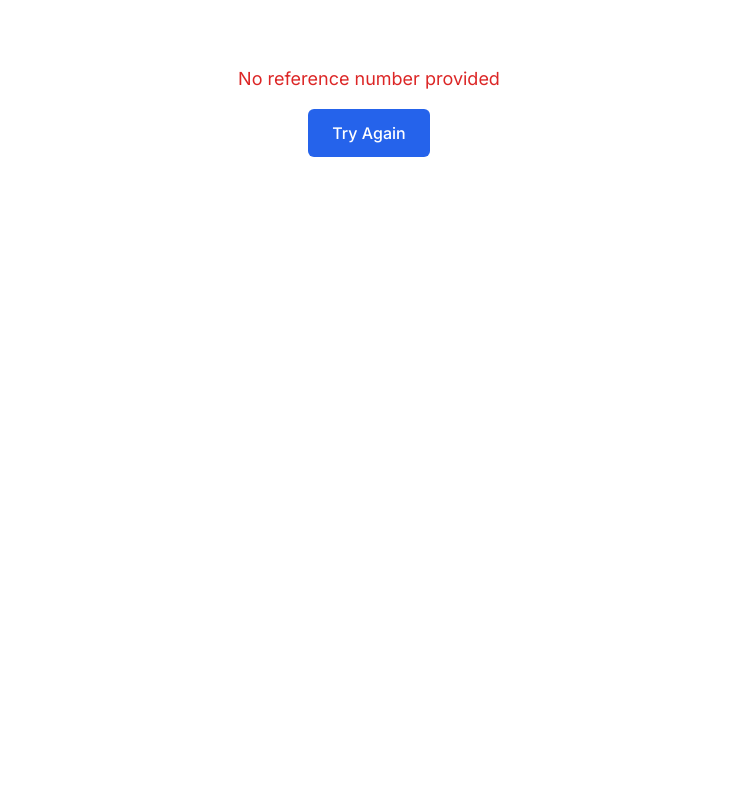
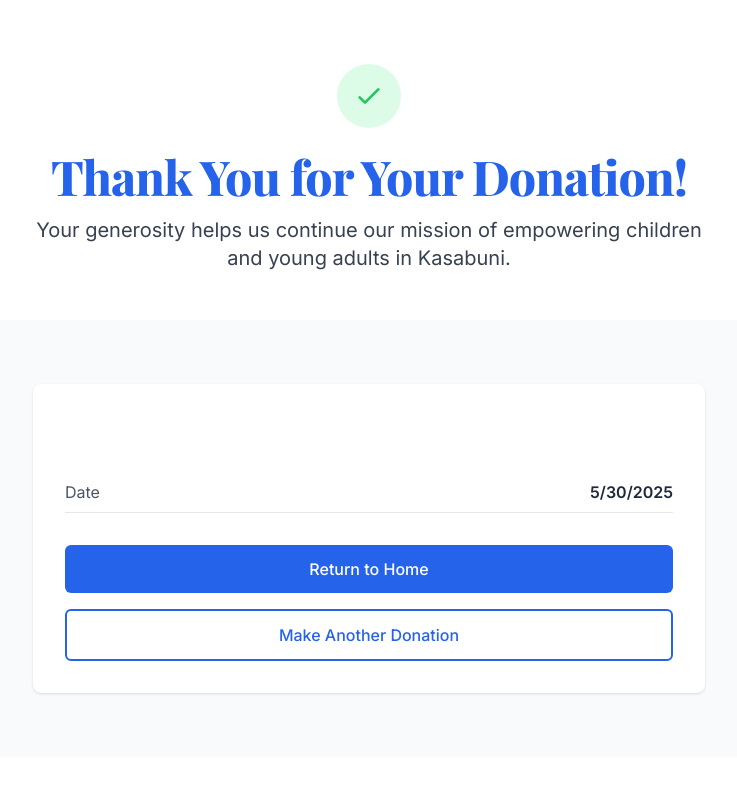
Before and after one commit to Alphonce9m/hands-of-help-children-s-organization, a Next.js app: page /donate/thank-you in a window 1280 px wide. Shown: the top 800 px of the page, without its empty margins (271-1008 px from the left). Built offline with nearby package versions, Linux system fonts and the light colour scheme; a web font is replaced by a local one.

Commit message:
fix: Remove static export and update donation handling

```diff
--- a/next.config.js
+++ b/next.config.js
@@ -9,7 +9,6 @@ const nextConfig = {
         hostname: '**',
       },
     ],
-    unoptimized: true,
   },
   webpack: (config, { isServer }) => {
     // Exclude scripts directory from build
@@ -18,9 +17,7 @@ const nextConfig = {
       use: 'ignore-loader'
     });
     return config;
-  },
-  output: 'export',
-  trailingSlash: true,
+  }
 }
 
 module.exports = nextConfig
--- a/src/app/donate/thank-you/page.tsx
+++ b/src/app/donate/thank-you/page.tsx
@@ -1,79 +1,17 @@
 'use client';
 
-import { FC, useEffect, useState, Suspense } from 'react';
+import { FC, Suspense } from 'react';
 import { useSearchParams } from 'next/navigation';
 import Section from '@/components/Section';
 import Container from '@/components/Container';
 import Card from '@/components/Card';
 import Button from '@/components/Button';
 
-interface DonationDetails {
-  reference: string;
-  amount: number;
-  status: string;
-  name?: string;
-  email?: string;
-  phoneNumber: string;
-  createdAt: string;
-}
-
 const ThankYouContent: FC = () => {
   const searchParams = useSearchParams();
-  const [donationDetails, setDonationDetails] = useState<DonationDetails | null>(null);
-  const [isLoading, setIsLoading] = useState(true);
-  const [error, setError] = useState<string | null>(null);
-
-  useEffect(() => {
   const reference = searchParams?.get('reference');
-    if (reference) {
-      // Fetch donation details from API
-      fetch(`/api/donations/${reference}`)
-        .then((res) => res.json())
-        .then((data) => {
-          if (data.success) {
-            setDonationDetails(data.data);
-          } else {
-            setError(data.message || 'Failed to fetch donation details');
-          }
-          setIsLoading(false);
-        })
-        .catch((err) => {
-          console.error('Error fetching donation details:', err);
-          setError('Failed to fetch donation details');
-          setIsLoading(false);
-        });
-    } else {
-      setError('No reference number provided');
-      setIsLoading(false);
-    }
-  }, [searchParams]);
-
-  if (isLoading) {
-    return (
-      <Section className="py-16">
-        <Container>
-          <div className="text-center">
-            <p>Loading...</p>
-          </div>
-        </Container>
-      </Section>
-    );
-  }
-
-  if (error) {
-    return (
-      <Section className="py-16">
-        <Container>
-          <div className="text-center">
-            <p className="text-red-600">{error}</p>
-            <Button href="/donate" className="mt-4">
-              Try Again
-            </Button>
-          </div>
-        </Container>
-      </Section>
-    );
-  }
+  const amount = searchParams?.get('amount');
+  const status = searchParams?.get('status');
 
   return (
     <>
@@ -102,26 +40,30 @@ const ThankYouContent: FC = () => {
           <div className="max-w-2xl mx-auto">
             <Card className="p-8">
               <h2 className="text-2xl font-bold mb-6">Donation Details</h2>
-              {donationDetails && (
               <div className="space-y-4">
+                {amount && (
                   <div className="flex justify-between py-2 border-b">
                     <span className="text-gray-600">Amount</span>
-                    <span className="font-semibold">KSH {donationDetails.amount.toLocaleString()}</span>
+                    <span className="font-semibold">KSH {parseInt(amount).toLocaleString()}</span>
                   </div>
+                )}
+                {reference && (
                   <div className="flex justify-between py-2 border-b">
                     <span className="text-gray-600">Reference Number</span>
-                    <span className="font-semibold">{donationDetails.reference}</span>
+                    <span className="font-semibold">{reference}</span>
                   </div>
+                )}
                 <div className="flex justify-between py-2 border-b">
                   <span className="text-gray-600">Date</span>
-                    <span className="font-semibold">{donationDetails.createdAt}</span>
+                  <span className="font-semibold">{new Date().toLocaleDateString()}</span>
                 </div>
+                {status && (
                   <div className="flex justify-between py-2 border-b">
-                    <span className="text-gray-600">Type</span>
-                    <span className="font-semibold capitalize">{donationDetails.status}</span>
-                  </div>
+                    <span className="text-gray-600">Status</span>
+                    <span className="font-semibold capitalize">{status}</span>
                   </div>
                 )}
+              </div>
 
               <div className="mt-8 space-y-4">
                 <Button href="/" className="w-full">
```
Also changed, not shown: 1 other file (tests, documents, lock files or other folders). Lines whose indentation alone changed are shown as unchanged.
